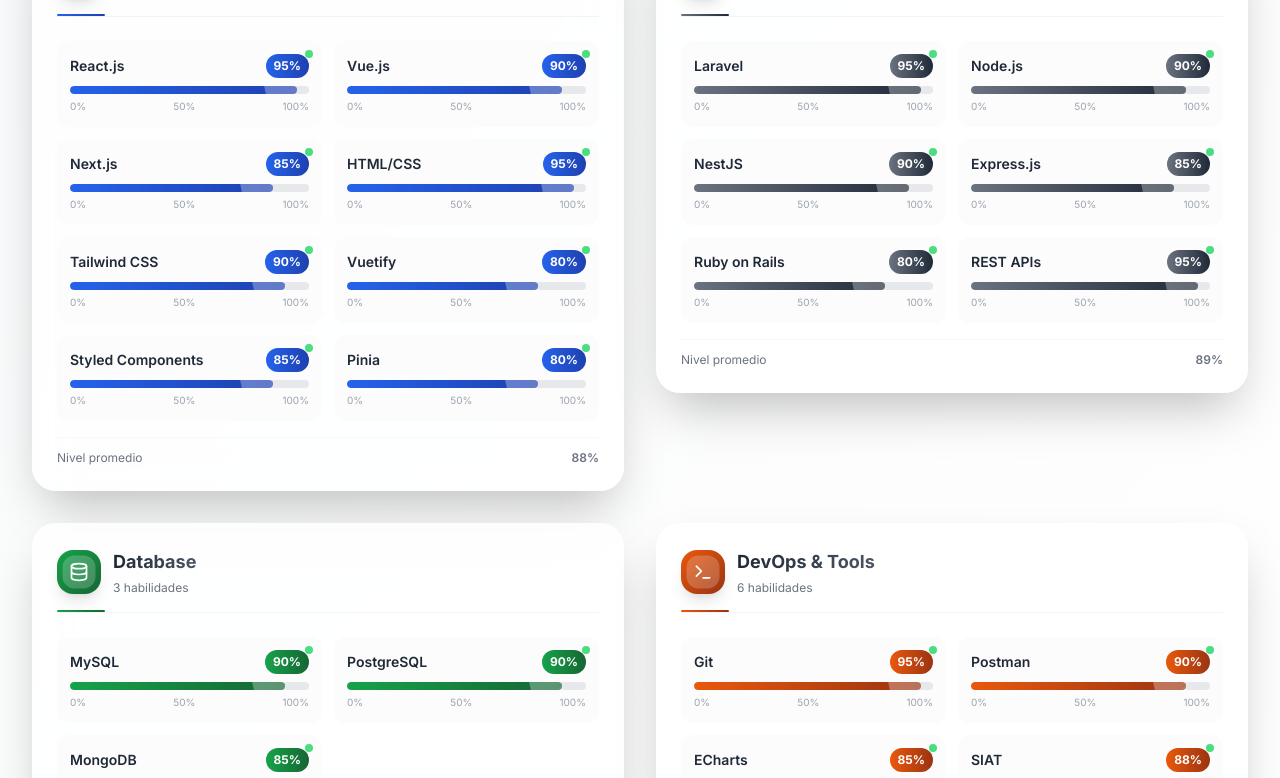
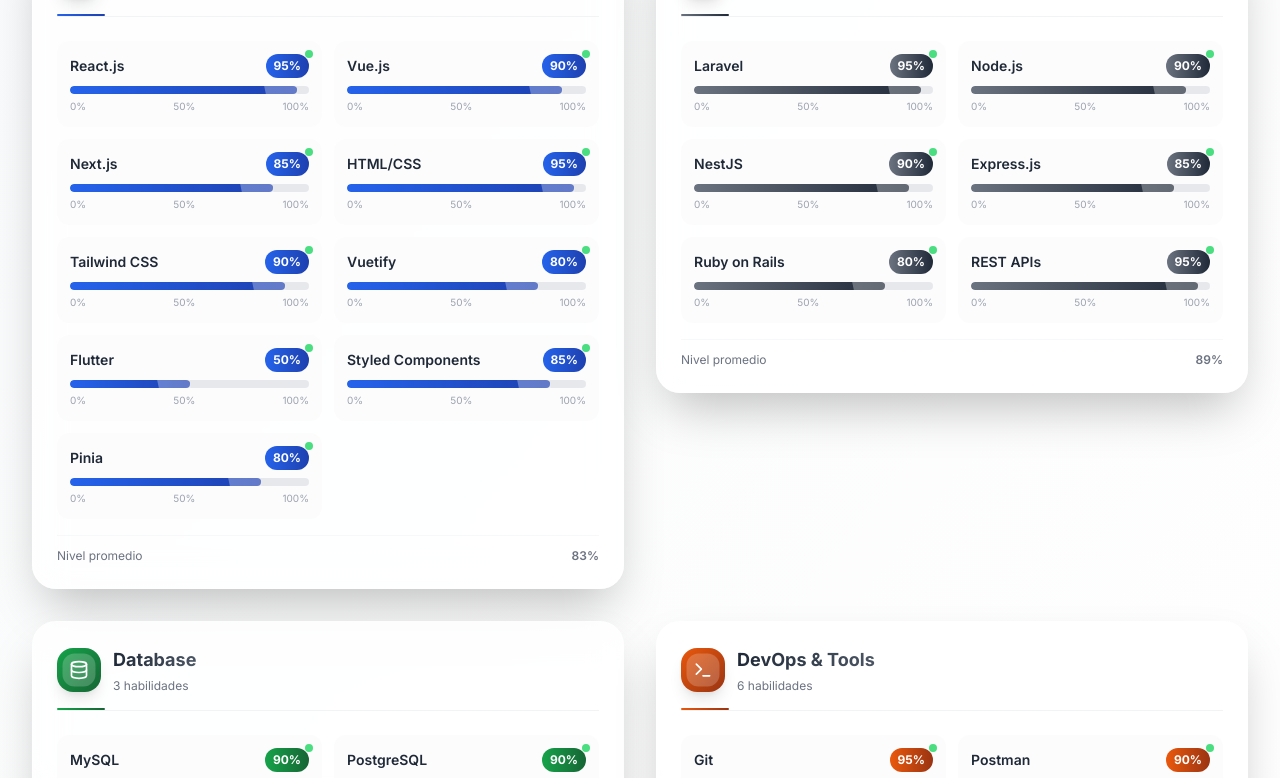
Before and after one commit to RonalAyra/ronal_ayra_revollo, a React (Vite) app: page / in a window 1280 px wide. Shown: the part 1987-2765 px from the top of the page. Built offline with nearby package versions, Linux system fonts and the light colour scheme.

Commit message:
add skill

```diff
--- a/src/data/skillsdata.ts
+++ b/src/data/skillsdata.ts
@@ -12,6 +12,7 @@
       { name: "HTML/CSS", level: 95 },
       { name: "Tailwind CSS", level: 90 },
       { name: "Vuetify", level: 80 },
+      { name: "Flutter", level: 50 },
       { name: "Styled Components", level: 85 },
       { name: "Pinia", level: 80 },
     ],
```
